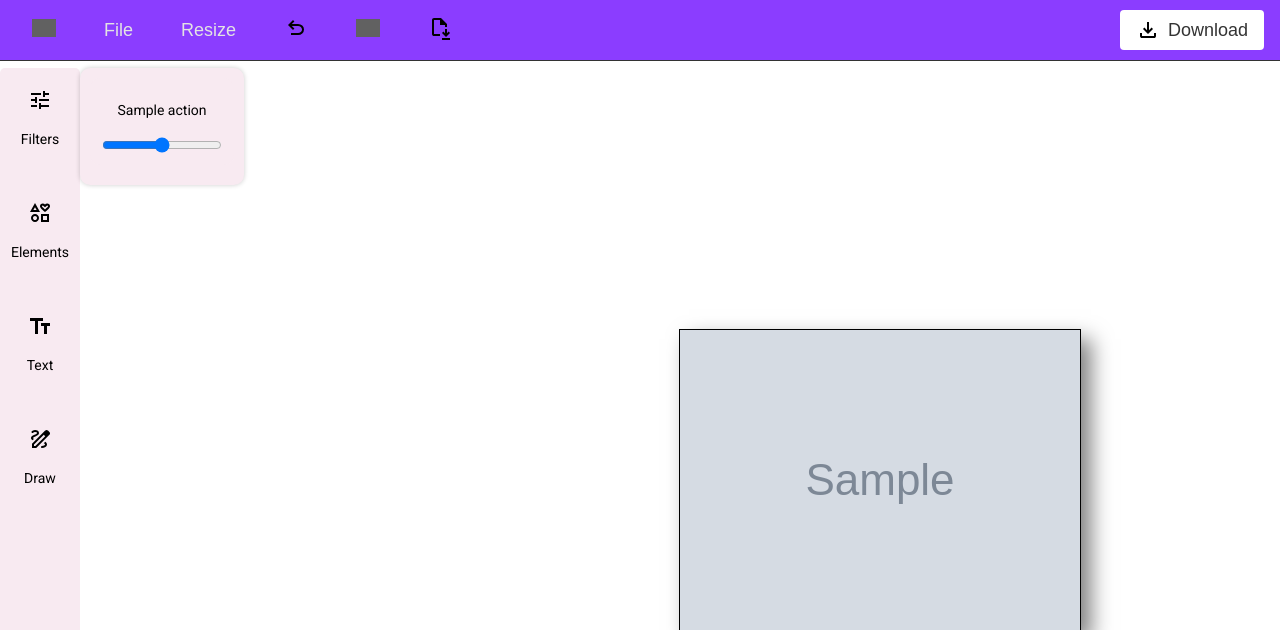
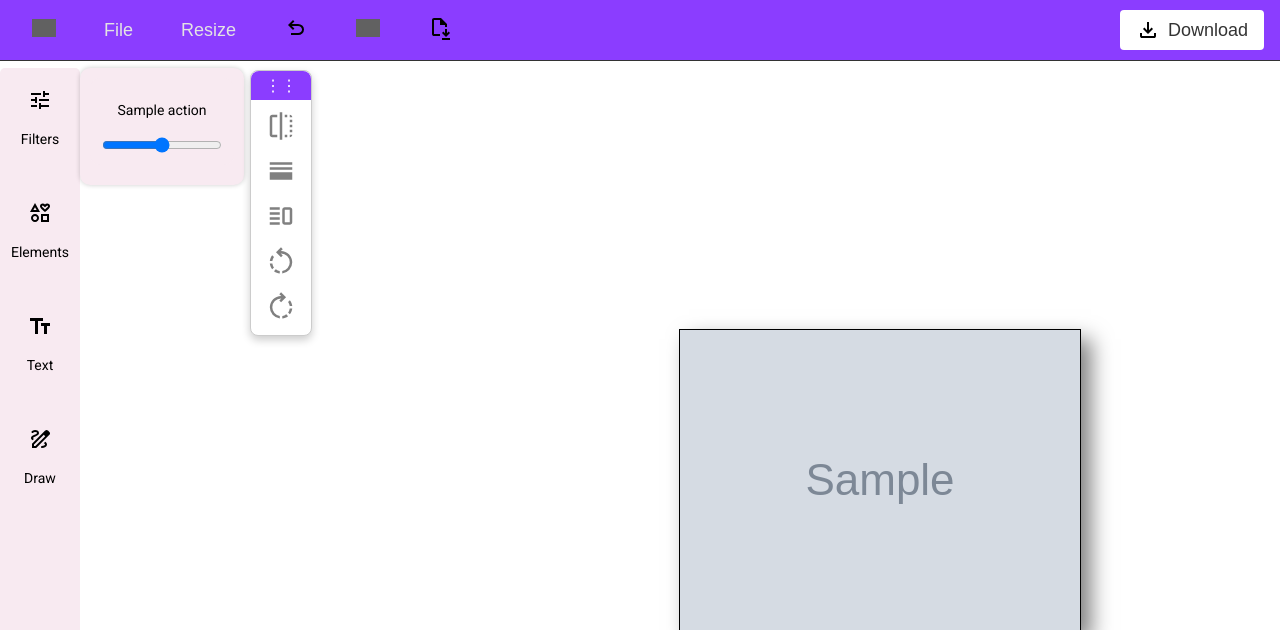
Before and after one commit to vivekshs/ImageEditor, a Flask app: template app/templates/editor.html in a window 1280 px wide; the page is wider, and only the part inside the window is pictured. Shown: the top 630 px of that part. Run offline with Flask 3, Linux system fonts and the light colour scheme; the template is opened without the code that fills it: most values are stand-ins (such as "Sample title", 1, 10 or a date in 2020); grey boxes marked "Sample" are stand-in pictures; grey boxes are pictures that could not be loaded.

Commit message:
floating menu

```diff
--- a/app/static/css/editor.css
+++ b/app/static/css/editor.css
@@ -172,3 +172,63 @@ body {
     border: 1px solid #000;
     box-shadow: 10px 10px 20px rgba(0, 0, 0, 0.5);
 }
+.floating-menu {
+    position: fixed;
+    top: 70px;
+    left: 250px;
+    background-color: #fff;
+    border: 1px solid #ccc;
+    border-radius: 8px;
+    box-shadow: 0 4px 8px rgba(0, 0, 0, 0.2);
+    z-index: 1;
+    cursor: grab;
+    width: 60px;
+    transition: opacity 0.3s ease;
+}
+
+.floating-menu:hover {
+    opacity: 1;
+}
+
+.menu-header {
+    background-color: #8B3DFF;
+    color: #fff;
+    padding: 5px;
+    text-align: center;
+    cursor: grab;
+    border-top-left-radius: 8px;
+    border-top-right-radius: 8px;
+}
+
+.drag-hint {
+    cursor: grab;
+}
+
+.menu-icons {
+    display: flex;
+    flex-direction: column;
+    padding: 5px;
+}
+
+.icon-btn {
+    background-color: transparent;
+    border: none;
+    margin: 5px 0;
+    cursor: pointer;
+}
+
+.icon-btn img {
+    width: 30px;
+    height: 30px;
+    filter: invert(0.5);
+    transition: transform 0.2s, filter 0.2s;
+}
+
+.icon-btn img:hover {
+    transform: scale(1.1);
+    filter: invert(0);
+}
+
+.floating-menu:active {
+    cursor: grabbing;
+}
--- a/app/templates/Index.html
+++ b/app/templates/Index.html
@@ -58,7 +58,7 @@
         </div>
     </div>
 
-    <div class="middlebar">
+    <div class="middlebar" >
         <div class="middlebar-header">
             <img src="/ImageEditor/app/static/logo/8439b51bb7a19f6e65ce1064bc37c197.svg" alt="">
             <button data-modal-target="#popup">
--- a/app/templates/editor.html
+++ b/app/templates/editor.html
@@ -66,6 +66,30 @@
 
 
         <div id="editorMain" data-image-url="{{ image_url }}"></div>
+
+    </div>
+
+    <div class="floating-menu" id="floatingMenu">
+        <div class="menu-header" id="menuHeader">
+            <span class="drag-hint">⋮⋮</span>
+        </div>
+        <div class="menu-icons">
+            <button class="icon-btn">
+                <img src="/ImageEditor/app/static/icons/flip_24dp_000000_FILL0_wght400_GRAD0_opsz24.svg" alt="Flip">
+            </button>
+            <button class="icon-btn">
+                <img src="/ImageEditor/app/static/icons/horizontal_split_24dp_000000_FILL0_wght400_GRAD0_opsz24.svg" alt="horizontal">
+            </button>
+            <button class="icon-btn">
+                <img src="/ImageEditor/app/static/icons/vertical_split_24dp_000000_FILL0_wght400_GRAD0_opsz24.svg" alt="Vertical">
+            </button>
+            <button class="icon-btn">
+                <img src="/ImageEditor/app/static/icons/rotate_left_24dp_000000_FILL0_wght400_GRAD0_opsz24.svg" alt="rotate-left">
+            </button>
+            <button class="icon-btn">
+                <img src="/ImageEditor/app/static/icons/rotate_right_24dp_000000_FILL0_wght400_GRAD0_opsz24.svg" alt="rotate-right">
+            </button>
+        </div>
     </div>
 </body>
 <script src="/ImageEditor/app/static/js/editor.js" defer></script>
```
Also changed, not shown: app/static/js/editor.js (+33 -0 lines), app/static/icons/flip_24dp_000000_FILL0_wght400_GRAD0_opsz24.svg (added), app/static/icons/horizontal_split_24dp_000000_FILL0_wght400_GRAD0_opsz24.svg (added), app/static/icons/rotate_left_24dp_000000_FILL0_wght400_GRAD0_opsz24.svg (added), app/static/icons/rotate_right_24dp_000000_FILL0_wght400_GRAD0_opsz24.svg (added), app/static/icons/vertical_split_24dp_000000_FILL0_wght400_GRAD0_opsz24.svg (added).
